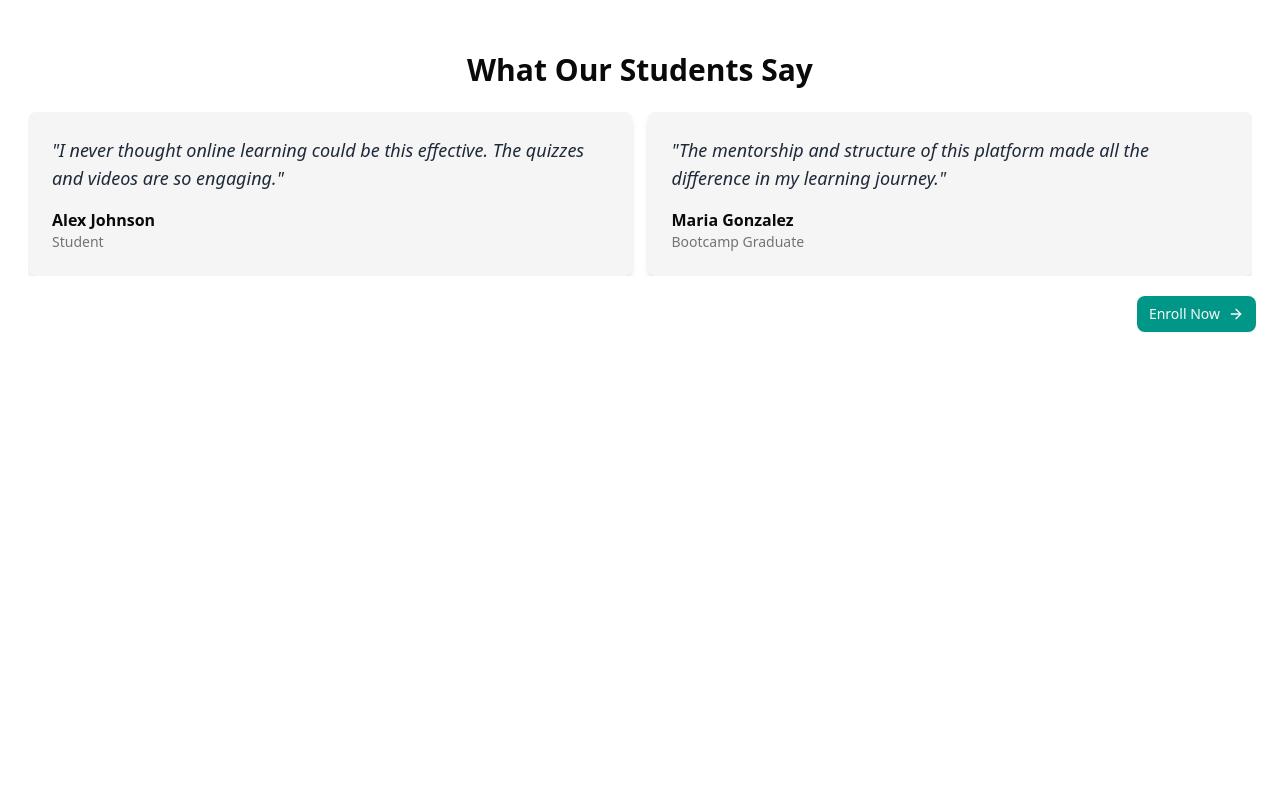
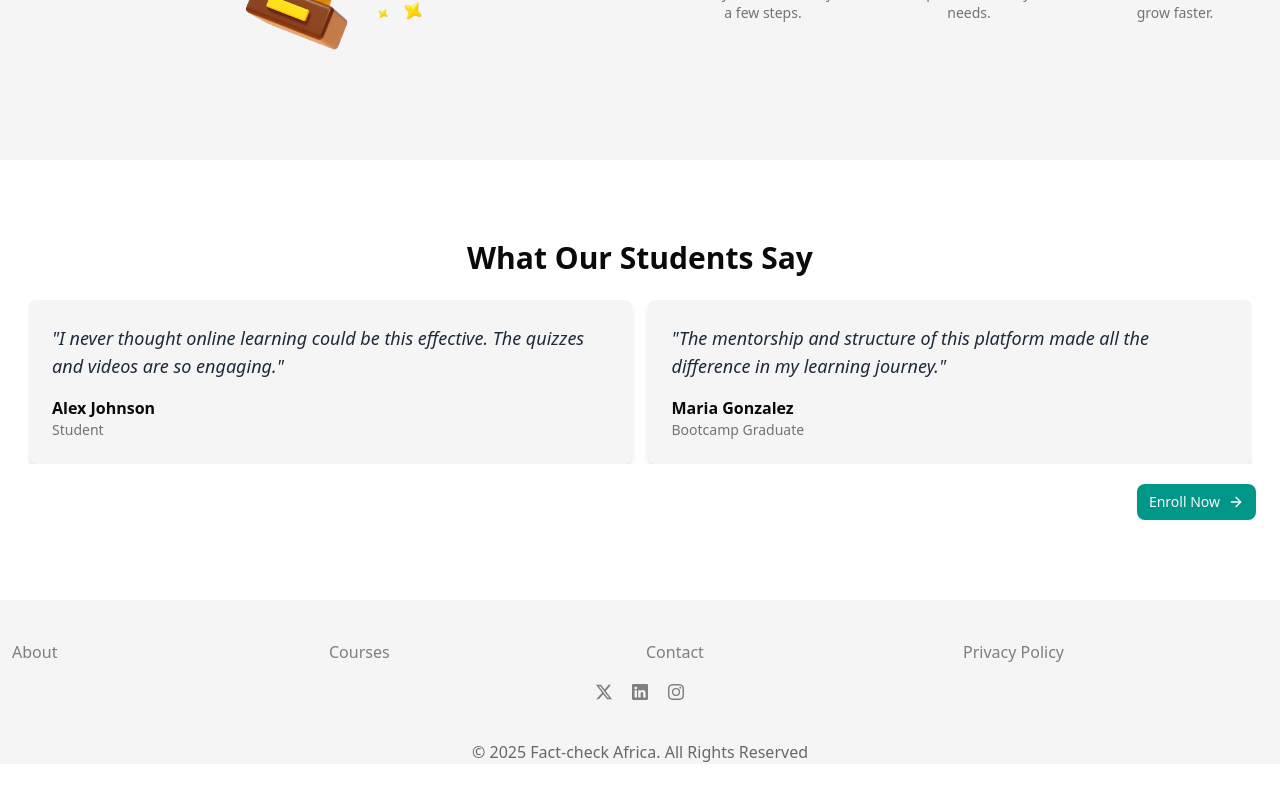
Before and after one commit to GABRIELOFGOD/LMS-FRONTEND, a Next.js app: page / in a window 1280 px wide. Shown: the part 1784-2584 px from the top of the page. Before the commit the page ends 2196 px from the top, so only its background shows below. Built offline with nearby package versions, Linux system fonts and the light colour scheme.

Commit message:
GREAT IS THY FAITHFULNESS LORD UNTO ME!

```diff
--- a/package.json
+++ b/package.json
@@ -26,6 +26,7 @@
     "react-dom": "^19.0.0",
     "react-dropzone": "^14.3.8",
     "react-hook-form": "^7.54.2",
+    "react-icons": "^5.5.0",
     "sonner": "^2.0.1",
     "tailwind-merge": "^3.0.2",
     "tailwindcss-animate": "^1.0.7",
--- /dev/null
+++ b/src/app/(dashboard)/courses/page.tsx
@@ -0,0 +1,14 @@
+import React from 'react'
+
+const Courses = () => {
+  return (
+    <div>
+      <div className="container mx-auto px-3 py-10">
+        <p className='text-2xl md:text-4xl font-bold'>Courses</p>
+        <p className='text-foreground/50 text-sm'>Explore our courses and learn how to identify misinformation and disinformation.</p>
+      </div>
+    </div>
+  )
+}
+
+export default Courses
--- a/src/app/(dashboard)/layout.tsx
+++ b/src/app/(dashboard)/layout.tsx
@@ -1,3 +1,4 @@
+import Footer from '@/components/layout/footer'
 import Navbar from '@/components/layout/Navbar'
 import { ReactNode } from 'react'
 
@@ -10,6 +11,7 @@ const HomeLayout = ({
     <div>
       <Navbar />
       {children}
+      <Footer />
     </div>
   )
 }
--- /dev/null
+++ b/src/components/layout/footer.tsx
@@ -0,0 +1,65 @@
+import { socials } from '@/data/socials';
+import Link from 'next/link';
+import React from 'react'
+
+const Footer = () => {
+  const quickLinks = [
+    {
+      id: 1,
+      label: "About",
+      path: "/about",
+    },
+    {
+      id: 2,
+      label: "Courses",
+      path: "/courses"
+    },
+    {
+      id: 3,
+      label: "Contact",
+      path: "/contacts"
+    },
+    {
+      id: 4,
+      label: "Privacy Policy",
+      path: "/privacy"
+    }
+  ]
+
+  return (
+    <div className='bg-muted'>
+      <div className="container mx-auto px-3 text-foreground/50 py-10 grid grid-cols-2 md:grid-cols-1 gap-5">
+        <div className="grid gap-3 grid-cols-1 md:grid-cols-4">
+          {quickLinks.map((link) => (
+            <Link
+              key={link.id}
+              href={link.path}
+            >
+              <p className='capitalize'>{link.label}</p>
+            </Link>
+          ))}
+        </div>
+
+        <div className='flex gap-5 justify-center'>
+          {socials.map(({
+            icon: Icon, id, link
+          }) => (
+            <Link
+              key={id}
+              href={link}
+            >
+              <Icon />
+            </Link>
+          ))}
+        </div>
+      </div>
+      <div className='mb-10 text-foreground/60'>
+        <p className="text-center">
+          &copy; {new Date().getFullYear()} Fact-check Africa. All Rights Reserved
+        </p>
+      </div>
+    </div>
+  )
+}
+
+export default Footer;
--- a/src/components/layout/home/home-about.tsx
+++ b/src/components/layout/home/home-about.tsx
@@ -2,7 +2,12 @@ import React from 'react'
 
 const About = () => {
   return (
-    <div>About</div>
+    <div>
+      <div className="container mx-auto flex flex-col gap-5 px-3 pt-10 md:pt-20">
+        <p className='text-2xl md:text-4xl font-bold'>About Fact-check Africa</p>
+        <p>Fact-check Africa is an initiative by the Building Bridges Youth Development Initiative (BBYDI) to empower individuals with the skills to identify and debunk false information. Our courses are designed to address the unique challenges of misinformation in Africa, providing practical tools and techniques for effective fact-checking.</p>
+      </div>
+    </div>
   )
 }
 
--- /dev/null
+++ b/src/data/socials.ts
@@ -0,0 +1,22 @@
+import { BsInstagram, BsLinkedin, BsTwitterX } from "react-icons/bs";
+
+export const socials = [
+  {
+    id: 1,
+    label: "X",
+    icon: BsTwitterX,
+    link: "#"
+  },
+  {
+    id: 2,
+    label: "LinkedIn",
+    icon: BsLinkedin,
+    link: "#"
+  },
+  {
+    id: 3,
+    label: "Instagram",
+    icon: BsInstagram,
+    link: "#"
+  }
+]
```
Also changed, not shown: 1 other file (tests, documents, lock files or other folders).
